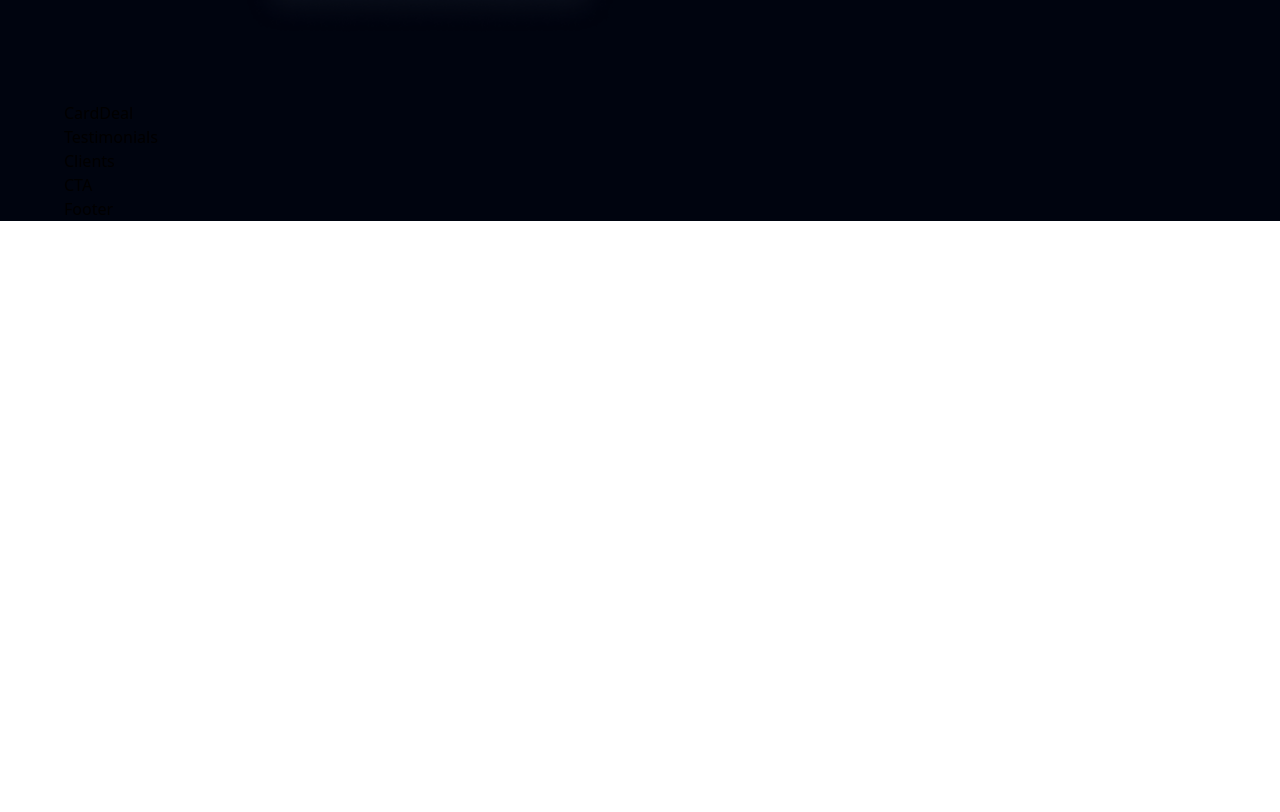
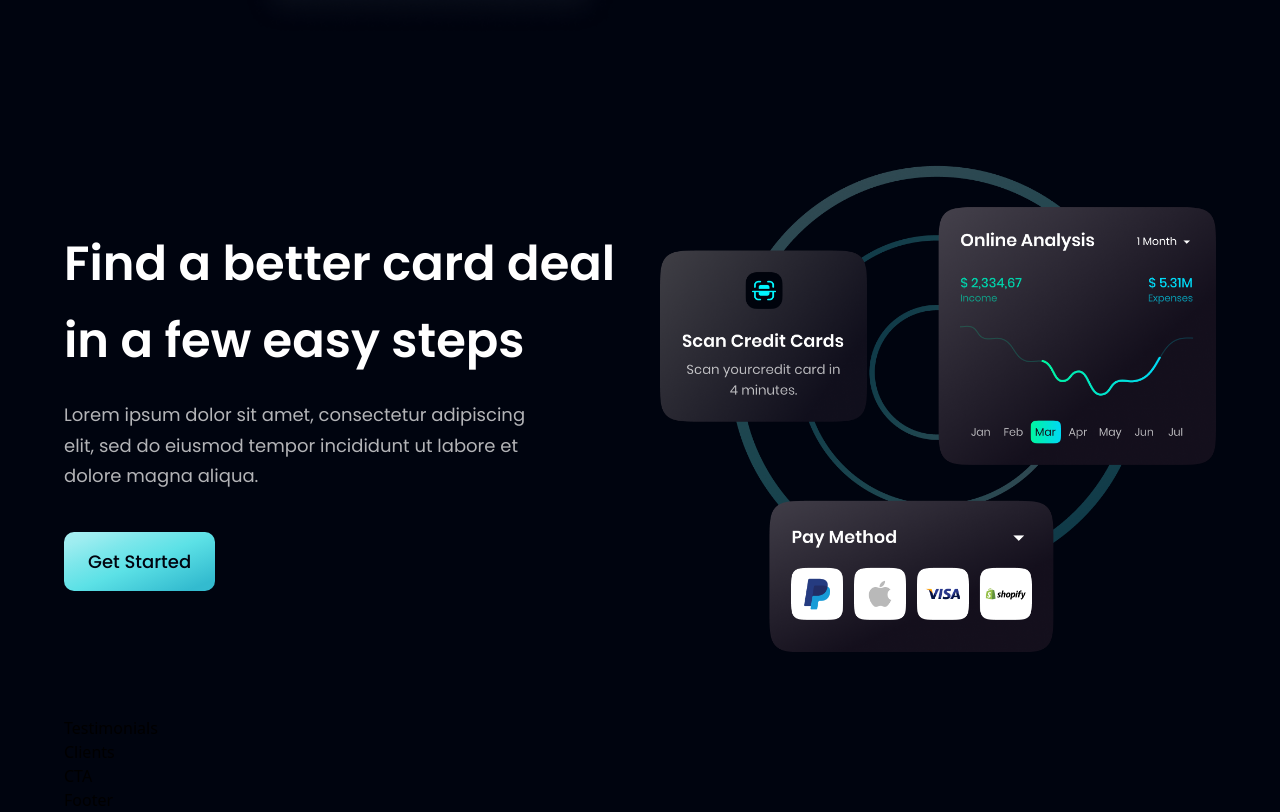
Before and after one commit to leonguyendotto/bank_demo, a React (Vite) app in the folder bank_demo_web/: page / in a window 1280 px wide. Shown: the part 2097-2909 px from the top of the page. Before the commit the page ends 2318 px from the top, so only its background shows below. Built offline with nearby package versions, Linux system fonts and the light colour scheme.

Commit message:
card deal section

```diff
--- a/bank_demo_web/src/components/Button.jsx
+++ b/bank_demo_web/src/components/Button.jsx
@@ -3,7 +3,7 @@
 const Button = ( {styles }) => {
   return (
     <button type="button" className={`py-4 px-6 bg-blue-gradient font-poppins font-medium
-    text-[18px] text-primary outline-none ${styles}`}>
+    text-[18px] text-primary outline-none ${styles} rounded-[10px]`}>
       Get Started
     </button>
   )
--- a/bank_demo_web/src/components/CardDeal.jsx
+++ b/bank_demo_web/src/components/CardDeal.jsx
@@ -1,8 +1,24 @@
-import React from 'react'
+import {card} from '../assets';
+import styles, {layout} from '../style';
+import Button from './Button';
 
 const CardDeal = () => {
   return (
-    <div>CardDeal</div>
+    <section className={layout.section}>
+      <div className={layout.sectionInfo}>
+        <h2 className={styles.heading2}>
+          Find a better card deal <br className="sm:block hidden"/> in a few easy steps
+        </h2>
+        <p className={`${styles.paragraph} max-w-[470px] mt-5`}>
+        Lorem ipsum dolor sit amet, consectetur adipiscing elit,
+        sed do eiusmod tempor incididunt ut labore et dolore magna aliqua.
+        </p>
+        <Button styles="mt-10"/>
+      </div>
+      <div className={layout.sectionImg}>
+        <img src={card} alt="card" className="w-[100%] h-[100%]"/>
+      </div>
+    </section>
   )
 }
 
```
